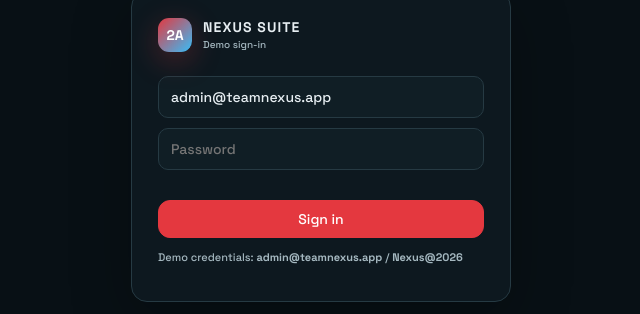
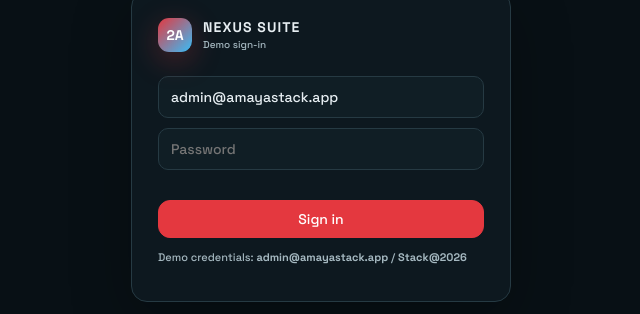
Before and after one commit to abraar05/2A-Stack-Distro, a website: page index.html in a window 1280 px wide. Shown: the part 254-568 px from the top of the page, 319-959 px from the left. Drawn offline with Linux system fonts and the light colour scheme; a web font is replaced by a local one.

Commit message:
Brand auth: admin@amayastack.app / Stack@2026

```diff
--- a/index.html
+++ b/index.html
@@ -12,11 +12,11 @@
 </head>
 <body>
 <div id="login"><div class="logincard"><div class="brand" style="padding:0 0 14px"><div class="logo">2A</div><div><b>NEXUS SUITE</b><small>Demo sign-in</small></div></div>
-<input id="login-email" placeholder="Email" value="admin@teamnexus.app">
+<input id="login-email" placeholder="Email" value="admin@amayastack.app">
 <input id="login-pass" type="password" placeholder="Password">
 <div id="login-err"></div>
 <button class="btn primary" style="width:100%" onclick="nexusLogin()">Sign in</button>
-<p class="muted" style="font-size:11px;margin-top:12px">Demo credentials: <b>admin@teamnexus.app</b> / <b>Nexus@2026</b></p></div></div>
+<p class="muted" style="font-size:11px;margin-top:12px">Demo credentials: <b>admin@amayastack.app</b> / <b>Stack@2026</b></p></div></div>
 
 <div class="app">
 <aside class="side">
--- a/js/auth.js
+++ b/js/auth.js
@@ -3,8 +3,8 @@
   'use strict';
   var SESSION = 'nexus_demo_session';
   var USERS = [
-    { email: 'admin@teamnexus.app', pass: 'Nexus@2026', name: 'Admin', role: 'Owner' },
-    { email: 'staff@teamnexus.app', pass: 'Nexus@2026', name: 'Staff', role: 'Viewer' }
+    { email: 'admin@amayastack.app', pass: 'Stack@2026', name: 'Admin', role: 'Owner' },
+    { email: 'analyst@amayastack.app', pass: 'Stack@2026', name: 'Staff', role: 'Viewer' }
   ];
   var gate = document.getElementById('login');
   if (!gate) return;
@@ -14,7 +14,7 @@
     var pass = (document.getElementById('login-pass') || {}).value || '';
     var err = document.getElementById('login-err');
     var u = USERS.filter(function (x) { return x.email === email.trim().toLowerCase() && x.pass === pass; })[0];
-    if (!u) { if (err) err.textContent = 'Invalid credentials. Try admin@teamnexus.app / Nexus@2026'; return; }
+    if (!u) { if (err) err.textContent = 'Invalid credentials. Try admin@amayastack.app / Stack@2026'; return; }
     localStorage.setItem(SESSION, JSON.stringify({ email: u.email, name: u.name, role: u.role, at: Date.now() }));
     gate.style.display = 'none';
     var crumb = document.getElementById('crumb');
```
